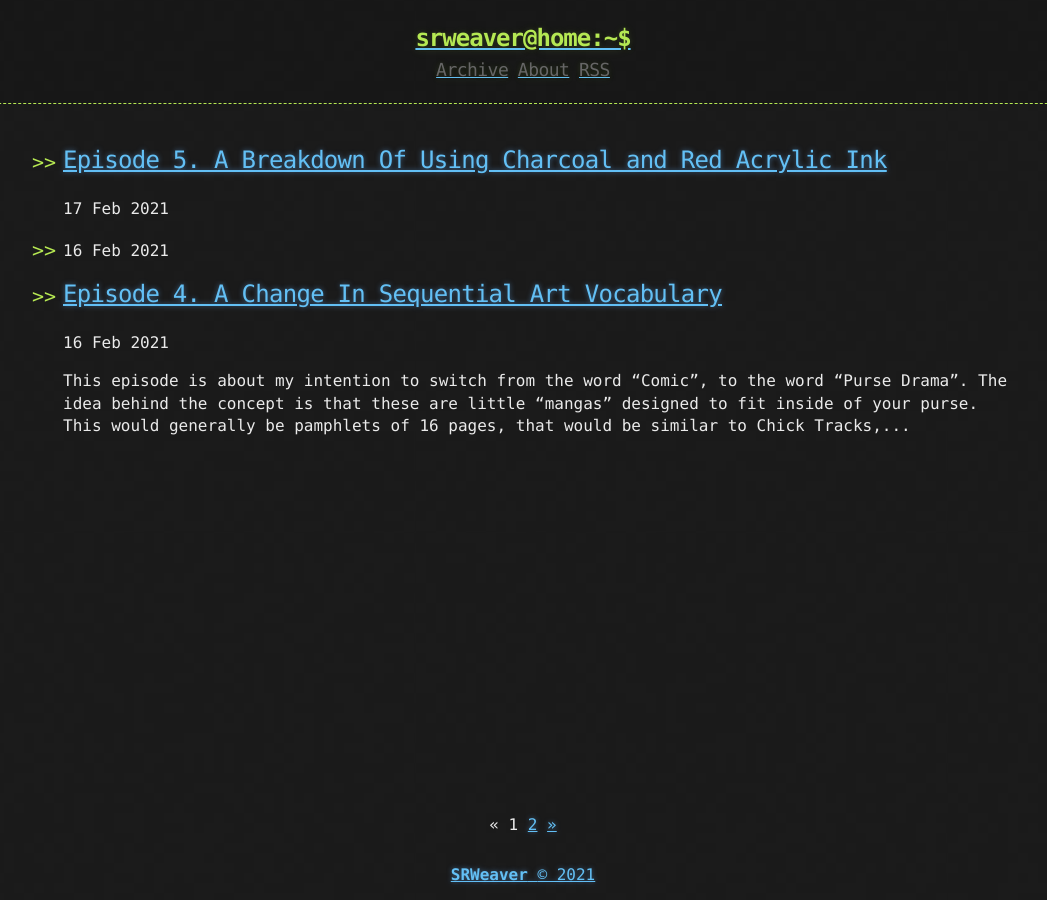
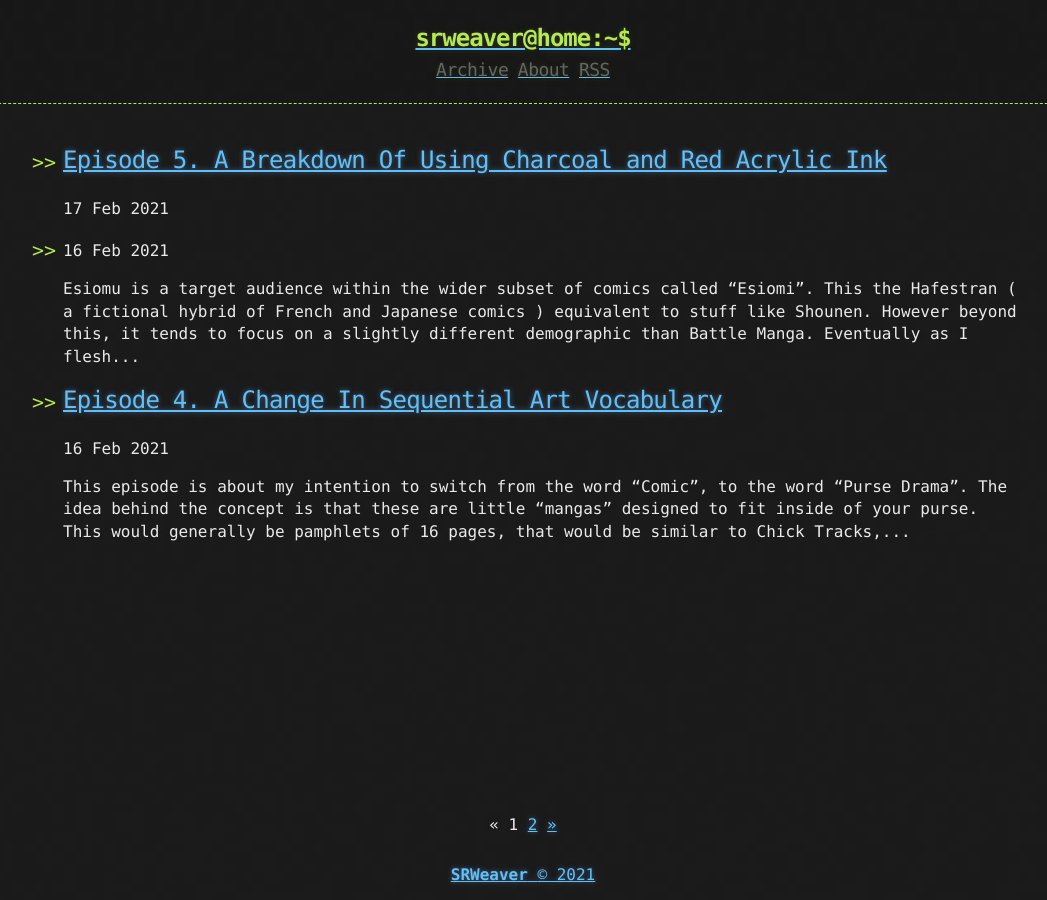
Before and after one commit to LWFlouisa/Weavercast, a Jekyll site: the page built from index.html, in a window 1280 px wide. Shown: the whole page, without its empty margins (117-1164 px from the left). Built offline with Jekyll 4.4.1, drawn with Linux system fonts in a browser that asks for light colours; the list of posts is cut into pages by our own code.

Commit message:
Update 2021-02-18-whatisesiomu.md

```diff
--- a/_posts/2021-02-18-whatisesiomu.md
+++ b/_posts/2021-02-18-whatisesiomu.md
@@ -2,4 +2,13 @@
 title: What Is Esiomu: A Fusion Of Shounen And Seinin Exclusive To Post Apocalypse
 published: true
 ---
+Esiomu is a target audience within the wider subset of comics called “Esiomi”. This the Hafestran ( a fictional hybrid of French and Japanese comics ) equivalent to stuff like Shounen. However beyond this, it tends to focus on a slightly different demographic than Battle Manga.
+
+Eventually as I flesh out Esiomu, the end goal is something that is somewhat influenced by Post Apocalyptic French comics as well as Post Apocalyptic manga, that do not specifically revolve around battles. Battles will, at the very least, be of a more psychological nature rather than than martial arts based, which seems to be more frequent in Shounen Manga.
+
+Right now, I’m working on a body of script to highlight approximately what I mean by Boy’s comics that educate you about the French language, while also entertaining you with Post Apocalyptic content.
+
+To Read My Esioma: https://www.pixiv.net/novel/show.php?id=14674320
+To Read My Novella It Was Based On: https://www.pixiv.net/novel/show.php?id=13751504
+
 <iframe width="560" height="315" src="https://www.youtube.com/embed/D4vHdaekz9Q" frameborder="0" allow="accelerometer; autoplay; clipboard-write; encrypted-media; gyroscope; picture-in-picture" allowfullscreen></iframe>
```
